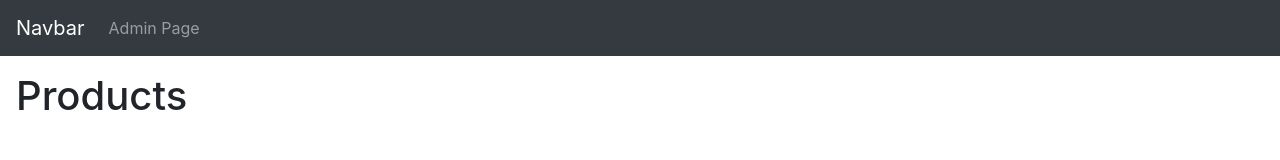
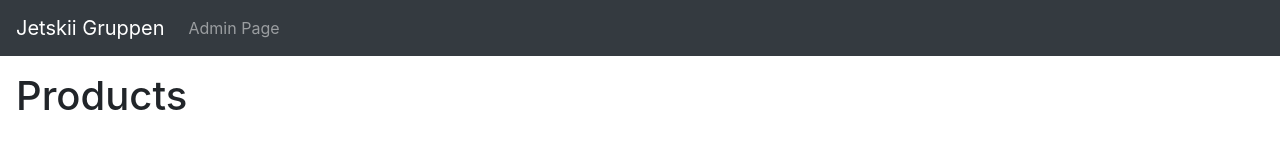
Before and after one commit to sherii190/ECOMMERCE-WITH-CRUD-API, a website: page Frontend/products.html in a window 1280 px wide. Drawn offline with nearby package versions, Linux system fonts and the light colour scheme.

Commit message:
Brand name updated, will be changed again soon

```diff
--- a/Frontend/products.html
+++ b/Frontend/products.html
@@ -20,7 +20,7 @@
   </head>
   <body class="container-flush">
     <nav class="navbar navbar-expand-lg navbar-dark bg-dark">
-      <a class="navbar-brand" href="#">Navbar</a>
+      <a class="navbar-brand" href="#">Jetskii Gruppen</a>
       <button
         class="navbar-toggler"
         type="button"
```
